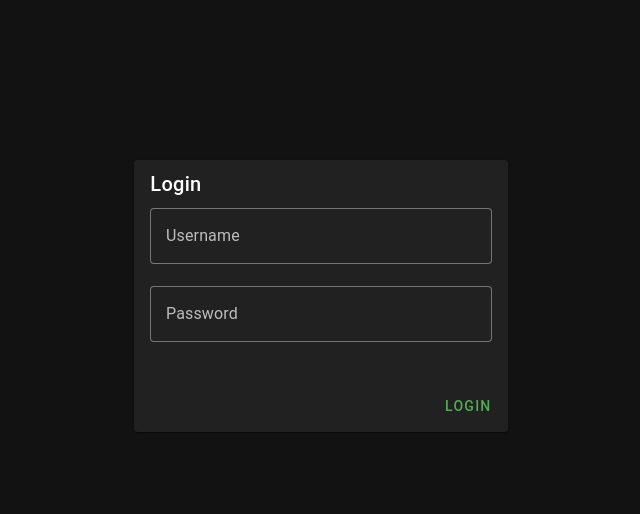
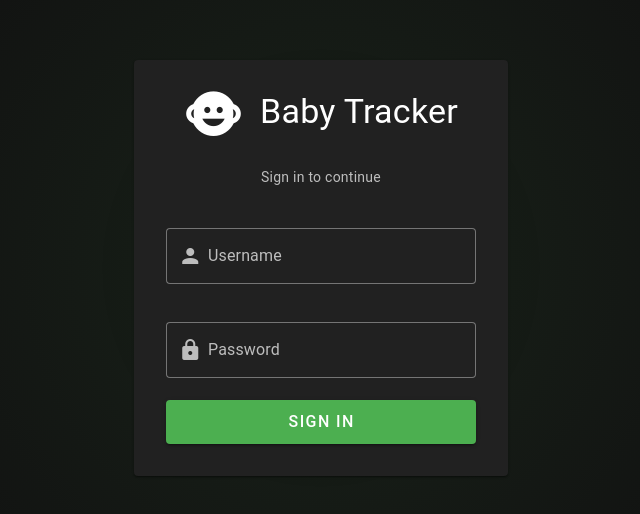
Before and after one commit to engineervix/bambino, a Vue app in the folder web/: page /login in a window 1280 px wide. Shown: the part 104-618 px from the top of the page, without its empty margins (319-959 px from the left). Built offline with nearby package versions, Linux system fonts and the light colour scheme; no server answers.

Commit message:
feat: let's get the frontend working

```diff
--- a/web/src/App.vue
+++ b/web/src/App.vue
@@ -1,9 +1,75 @@
 <template>
   <v-app>
-    <router-view />
+    <!-- Main content -->
+    <v-main>
+      <router-view />
+    </v-main>
+
+    <!-- Bottom navigation (only show when authenticated and not on login page) -->
+    <v-bottom-navigation
+      v-if="isAuthenticated && !isLoginPage"
+      v-model="activeTab"
+      grow
+      bg-color="surface"
+    >
+      <v-btn value="activity" to="/">
+        <v-icon>mdi-star-four-points</v-icon>
+        <span>Activity</span>
+      </v-btn>
+
+      <v-btn value="history" to="/history">
+        <v-icon>mdi-calendar</v-icon>
+        <span>History</span>
+      </v-btn>
+
+      <v-btn value="trends" to="/trends">
+        <v-icon>mdi-chart-line</v-icon>
+        <span>Trends</span>
+      </v-btn>
+
+      <v-btn value="account" to="/account">
+        <v-icon>mdi-account</v-icon>
+        <span>Account</span>
+      </v-btn>
+    </v-bottom-navigation>
   </v-app>
 </template>
 
 <script setup>
-// App component
+import { ref, computed, watch } from 'vue'
+import { useRoute } from 'vue-router'
+import { useAuthStore } from '@/stores/auth'
+import { storeToRefs } from 'pinia'
+
+const route = useRoute()
+const authStore = useAuthStore()
+const { isAuthenticated } = storeToRefs(authStore)
+
+const activeTab = ref('activity')
+
+const isLoginPage = computed(() => route.name === 'login')
+
+// Update active tab based on route
+watch(() => route.name, (newRouteName) => {
+  if (newRouteName) {
+    activeTab.value = newRouteName
+  }
+}, { immediate: true })
 </script>
+
+<style>
+/* Global styles */
+.v-bottom-navigation {
+  position: fixed !important;
+}
+
+/* Adjust main content to account for bottom nav */
+.v-main {
+  padding-bottom: 56px !important;
+}
+
+/* Remove padding when no bottom nav */
+.v-main:has(~ .v-bottom-navigation:not([style*="display: none"])) {
+  padding-bottom: 56px !important;
+}
+</style>
--- /dev/null
+++ b/web/src/api/client.js
@@ -0,0 +1,51 @@
+import axios from 'axios'
+import router from '@/router'
+
+// Create axios instance with default config
+const apiClient = axios.create({
+  baseURL: '/api',
+  timeout: 30000,
+  withCredentials: true, // Important for session cookies
+  headers: {
+    'Content-Type': 'application/json'
+  }
+})
+
+// Request interceptor
+apiClient.interceptors.request.use(
+  config => {
+    // Could add loading indicators here
+    return config
+  },
+  error => {
+    return Promise.reject(error)
+  }
+)
+
+// Response interceptor
+apiClient.interceptors.response.use(
+  response => {
+    return response
+  },
+  error => {
+    if (error.response) {
+      // Handle 401 Unauthorized
+      if (error.response.status === 401) {
+        // Clear auth state and redirect to login
+        router.push('/login')
+      }
+
+      // Return error with message from backend
+      const message = error.response.data?.message || error.response.data?.error || 'An error occurred'
+      error.message = message
+    } else if (error.request) {
+      error.message = 'No response from server'
+    } else {
+      error.message = 'Request failed'
+    }
+
+    return Promise.reject(error)
+  }
+)
+
+export default apiClient
--- a/web/src/router/index.js
+++ b/web/src/router/index.js
@@ -1,34 +1,62 @@
 import { createRouter, createWebHistory } from 'vue-router'
+import { useAuthStore } from '@/stores/auth'
 
 const router = createRouter({
   history: createWebHistory(),
   routes: [
     {
+      path: '/login',
+      name: 'login',
+      component: () => import('../views/Login.vue'),
+      meta: { requiresAuth: false }
+    },
+    {
       path: '/',
       name: 'activity',
-      component: () => import('../views/Activity.vue')
-    },
-    {
-      path: '/login',
-      name: 'login',
-      component: () => import('../views/Login.vue')
+      component: () => import('../views/Activity.vue'),
+      meta: { requiresAuth: true }
     },
     {
       path: '/history',
       name: 'history',
-      component: () => import('../views/History.vue')
+      component: () => import('../views/History.vue'),
+      meta: { requiresAuth: true }
     },
     {
       path: '/trends',
       name: 'trends',
-      component: () => import('../views/Trends.vue')
+      component: () => import('../views/Trends.vue'),
+      meta: { requiresAuth: true }
     },
     {
       path: '/account',
       name: 'account',
-      component: () => import('../views/Account.vue')
+      component: () => import('../views/Account.vue'),
+      meta: { requiresAuth: true }
     }
   ]
 })
 
+// Navigation guard
+router.beforeEach(async (to, from, next) => {
+  const authStore = useAuthStore()
+
+  // Skip auth check for login page
+  if (to.meta.requiresAuth === false) {
+    next()
+    return
+  }
+
+  // Check authentication
+  const isAuthenticated = await authStore.checkAuth()
+
+  if (to.meta.requiresAuth && !isAuthenticated) {
+    next('/login')
+  } else if (to.path === '/login' && isAuthenticated) {
+    next('/')
+  } else {
+    next()
+  }
+})
+
 export default router
--- a/web/src/stores/auth.js
+++ b/web/src/stores/auth.js
@@ -1,19 +1,80 @@
 import { defineStore } from 'pinia'
-import { ref } from 'vue'
+import { ref, computed } from 'vue'
+import apiClient from '@/api/client'
+import router from '@/router'
 
 export const useAuthStore = defineStore('auth', () => {
+  // State
   const user = ref(null)
-  const isAuthenticated = ref(false)
+  const loading = ref(false)
+  const error = ref(null)
 
-  function login(userData) {
-    user.value = userData
-    isAuthenticated.value = true
+  // Getters
+  const isAuthenticated = computed(() => !!user.value)
+  const username = computed(() => user.value?.username || '')
+
+  // Actions
+  async function login(credentials) {
+    loading.value = true
+    error.value = null
+
+    try {
+      const response = await apiClient.post('/auth/login', credentials)
+      await checkAuth() // Get full user data
+      router.push('/')
+      return { success: true }
+    } catch (err) {
+      error.value = err.message
+      return { success: false, error: err.message }
+    } finally {
+      loading.value = false
+    }
   }
 
-  function logout() {
-    user.value = null
-    isAuthenticated.value = false
+  async function logout() {
+    loading.value = true
+
+    try {
+      await apiClient.post('/auth/logout')
+      user.value = null
+      router.push('/login')
+    } catch (err) {
+      // Even if logout fails, clear local state
+      user.value = null
+      router.push('/login')
+    } finally {
+      loading.value = false
+    }
   }
 
-  return { user, isAuthenticated, login, logout }
+  async function checkAuth() {
+    try {
+      const response = await apiClient.get('/auth/me')
+      user.value = response.data
+      return true
+    } catch (err) {
+      user.value = null
+      return false
+    }
+  }
+
+  // Clear error
+  function clearError() {
+    error.value = null
+  }
+
+  return {
+    // State
+    user,
+    loading,
+    error,
+    // Getters
+    isAuthenticated,
+    username,
+    // Actions
+    login,
+    logout,
+    checkAuth,
+    clearError
+  }
 })
--- /dev/null
+++ b/web/src/views/Account.vue
@@ -0,0 +1,47 @@
+<template>
+  <v-container>
+    <v-row>
+      <v-col cols="12">
+        <h1 class="text-h4 mb-4">Account</h1>
+
+        <v-card class="mb-4">
+          <v-card-text>
+            <v-list>
+              <v-list-item>
+                <template v-slot:prepend>
+                  <v-icon>mdi-account</v-icon>
+                </template>
+                <v-list-item-title>{{ username }}</v-list-item-title>
+                <v-list-item-subtitle>Logged in user</v-list-item-subtitle>
+              </v-list-item>
+            </v-list>
+          </v-card-text>
+        </v-card>
+
+        <v-btn
+          color="error"
+          size="large"
+          block
+          @click="handleLogout"
+          :loading="loading"
+        >
+          <v-icon start>mdi-logout</v-icon>
+          Sign Out
+        </v-btn>
+      </v-col>
+    </v-row>
+  </v-container>
+</template>
+
+<script setup>
+import { useAuthStore } from '@/stores/auth'
+import { storeToRefs } from 'pinia'
+
+const authStore = useAuthStore()
+const { username, loading } = storeToRefs(authStore)
+const { logout } = authStore
+
+async function handleLogout() {
+  await logout()
+}
+</script>
--- /dev/null
+++ b/web/src/views/History.vue
@@ -0,0 +1,14 @@
+<template>
+  <v-container>
+    <v-row>
+      <v-col cols="12">
+        <h1 class="text-h4 mb-4">Activity History</h1>
+        <p class="text-body-1">View and manage past activities</p>
+      </v-col>
+    </v-row>
+  </v-container>
+</template>
+
+<script setup>
+// History view - to be implemented
+</script>
--- a/web/src/views/Login.vue
+++ b/web/src/views/Login.vue
@@ -2,25 +2,62 @@
   <v-container class="fill-height">
     <v-row align="center" justify="center">
       <v-col cols="12" sm="8" md="4">
-        <v-card>
-          <v-card-title>Login</v-card-title>
+        <v-card class="pa-4">
+          <v-card-title class="text-h4 text-center mb-4">
+            <v-icon icon="mdi-baby-face" size="large" class="mr-2" />
+            Baby Tracker
+          </v-card-title>
+
+          <v-card-subtitle class="text-center mb-6">
+            Sign in to continue
+          </v-card-subtitle>
+
           <v-card-text>
-            <v-form>
+            <v-form @submit.prevent="handleLogin" ref="form">
               <v-text-field
+                v-model="credentials.username"
                 label="Username"
                 variant="outlined"
+                prepend-inner-icon="mdi-account"
+                :rules="[v => !!v || 'Username is required']"
+                :disabled="loading"
+                class="mb-4"
               />
+
               <v-text-field
+                v-model="credentials.password"
                 label="Password"
                 type="password"
                 variant="outlined"
+                prepend-inner-icon="mdi-lock"
+                :rules="[v => !!v || 'Password is required']"
+                :disabled="loading"
+                @keyup.enter="handleLogin"
               />
+
+              <v-alert
+                v-if="error"
+                type="error"
+                variant="tonal"
+                class="mb-4"
+                closable
+                @click:close="clearError"
+              >
+                {{ error }}
+              </v-alert>
+
+              <v-btn
+                type="submit"
+                color="primary"
+                size="large"
+                block
+                :loading="loading"
+                :disabled="loading"
+              >
+                Sign In
+              </v-btn>
             </v-form>
           </v-card-text>
-          <v-card-actions>
-            <v-spacer />
-            <v-btn color="primary">Login</v-btn>
-          </v-card-actions>
         </v-card>
       </v-col>
     </v-row>
@@ -28,5 +65,42 @@
 </template>
 
 <script setup>
-// Login view
+import { ref, onMounted } from 'vue'
+import { useAuthStore } from '@/stores/auth'
+import { storeToRefs } from 'pinia'
+import { useRouter } from 'vue-router'
+
+const router = useRouter()
+const authStore = useAuthStore()
+const { loading, error } = storeToRefs(authStore)
+const { login, clearError, checkAuth } = authStore
+
+const form = ref(null)
+const credentials = ref({
+  username: '',
+  password: ''
+})
+
+// Check if already authenticated on mount
+onMounted(async () => {
+  const isAuth = await checkAuth()
+  if (isAuth) {
+    // Already logged in, redirect to home
+    router.push('/')
+  }
+})
+
+async function handleLogin() {
+  const { valid } = await form.value.validate()
+
+  if (valid) {
+    await login(credentials.value)
+  }
+}
 </script>
+
+<style scoped>
+.v-container {
+  background: radial-gradient(circle at center, rgba(76, 175, 80, 0.1) 0%, transparent 70%);
+}
+</style>
--- /dev/null
+++ b/web/src/views/Trends.vue
@@ -0,0 +1,14 @@
+<template>
+  <v-container>
+    <v-row>
+      <v-col cols="12">
+        <h1 class="text-h4 mb-4">Trends & Statistics</h1>
+        <p class="text-body-1">View activity patterns and statistics</p>
+      </v-col>
+    </v-row>
+  </v-container>
+</template>
+
+<script setup>
+// Trends view - to be implemented
+</script>
```
Also changed, not shown: web/src/views/Activity.vue (+29 -4 lines), web/vite.config.js (+10 -1 lines).
